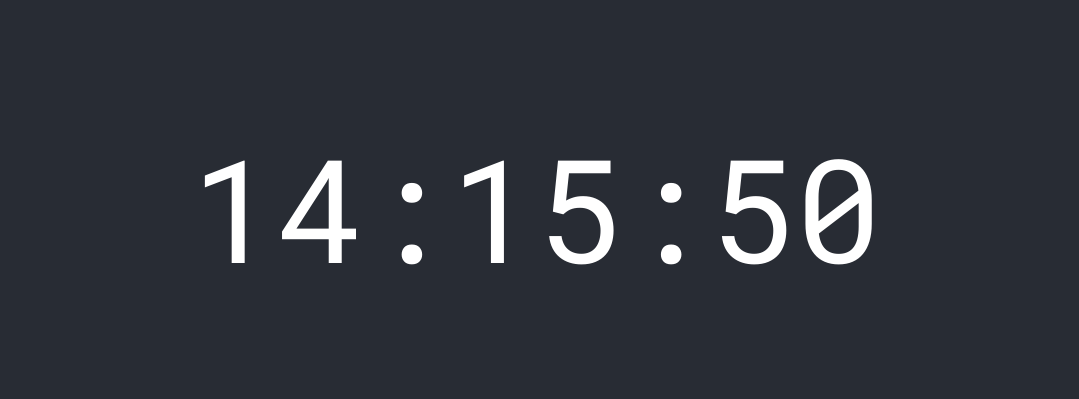
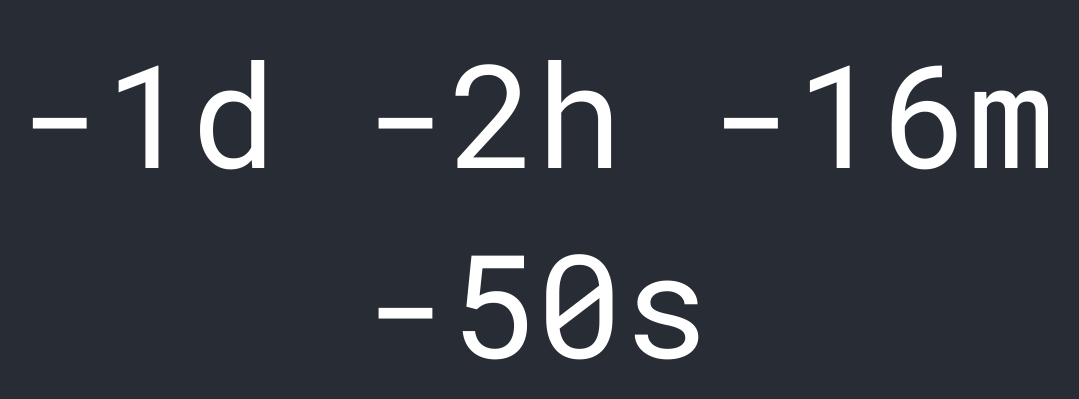
Before and after one commit to shawnpetros/simple-clock, a React (Create React App) app: page / in a window 1280 px wide. Shown: the part 193-592 px from the top of the page, without its empty margins (104-1183 px from the left). Built offline with nearby package versions, Linux system fonts and the light colour scheme.

Commit message:
cool beans...countdown

```diff
--- a/src/App.js
+++ b/src/App.js
@@ -3,7 +3,19 @@ import './App.css'
 
 class App extends Component {
   state = {
-    time: this.formatTime(new Date(Date.now()))
+    time: this.formatTime(new Date(Date.now())),
+    countDownDate: new Date('May 22, 2019 13:00:00').getTime(),
+    countDown: 0
+  }
+
+  breakdownTime () {
+    const distance = this.state.countDownDate - new Date().getTime();
+    const days = Math.floor(distance / (1000 * 60 * 60 * 24));
+    const hours = Math.floor((distance % (1000 * 60 * 60 * 24)) / (1000 * 60 * 60));
+    const minutes = Math.floor((distance % (1000 * 60 * 60)) / (1000 * 60));
+    const seconds = Math.floor((distance % (1000 * 60)) / 1000);
+
+    return `${days}d ${hours}h ${minutes}m ${seconds}s`
   }
 
   componentWillMount () {
@@ -20,7 +32,8 @@ class App extends Component {
 
   tick () {
     this.setState({
-      time: this.formatTime(new Date(Date.now()))
+      time: this.formatTime(new Date(Date.now())),
+      countDown: this.breakdownTime()
     })
   }
 
@@ -29,12 +42,13 @@ class App extends Component {
   }
 
   render () {
-    const { time } = this.state
+    const { countDown } = this.state
 
     return (
       <div className='App'>
         <header className='App-header'>
-          { time }
+          {/* { time } */}
+          { countDown }
         </header>
       </div>
     )
```
